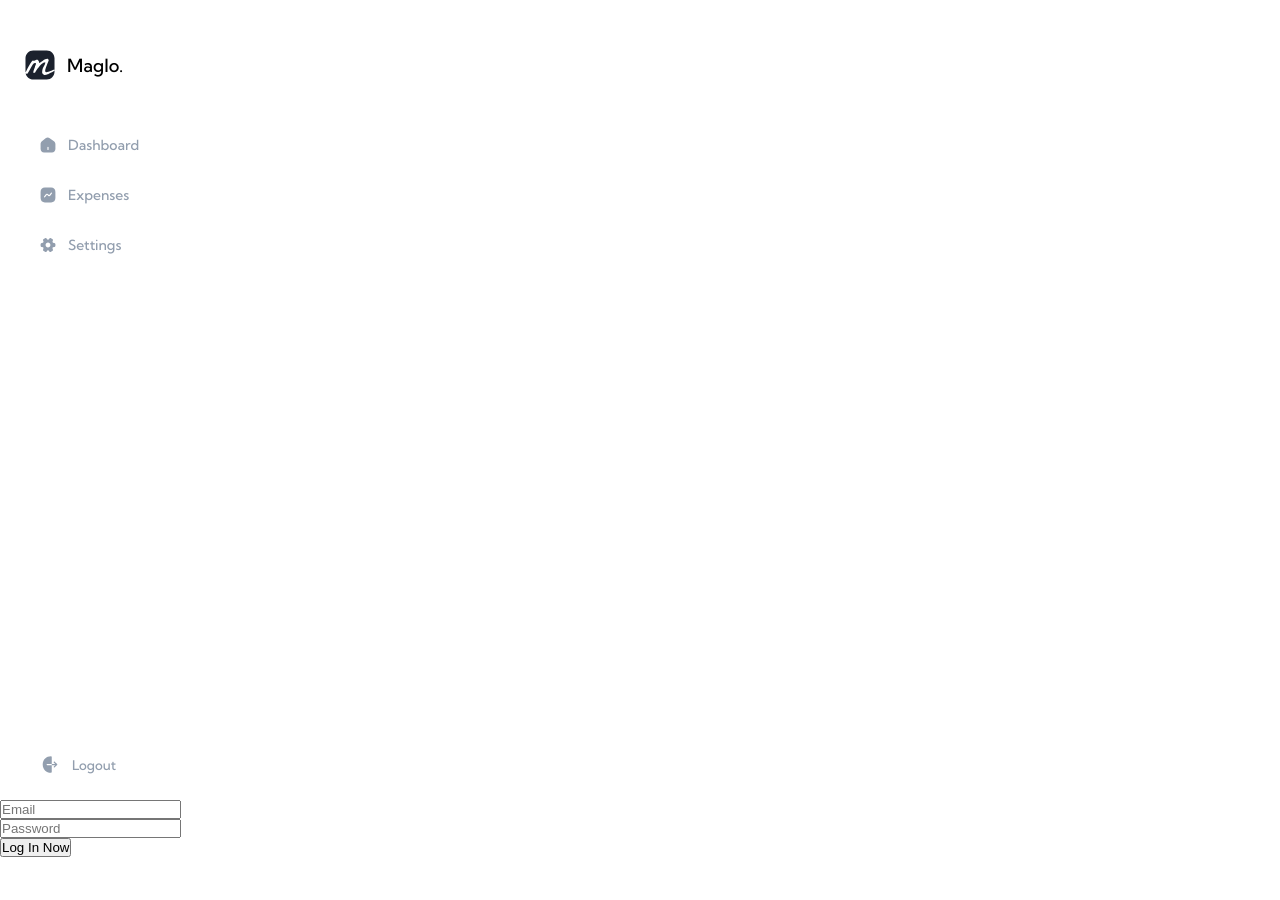
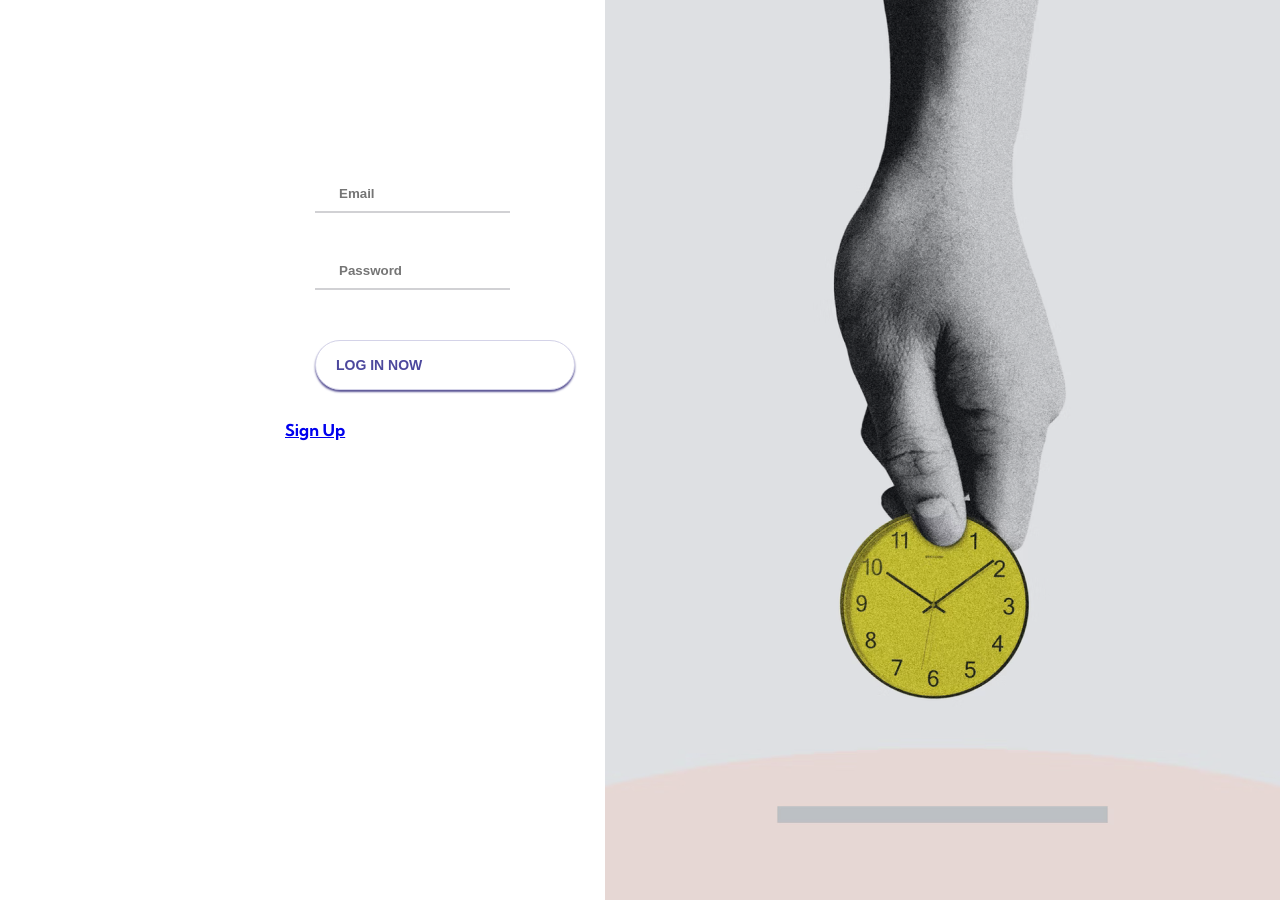
Before and after one commit to antmensch/React-Expense-Tracker, a React (Create React App) app: page /login in a window 1280 px wide. Before the commit the page ends 857 px from the top, so only its background shows below. Built offline with nearby package versions, Linux system fonts and the light colour scheme.

Commit message:
add ed login routing

```diff
--- a/src/App.js
+++ b/src/App.js
@@ -7,7 +7,7 @@ import Signup from './components/Signup/Signup'
 function App() {
   return (
     <div className="App">
-      <Navbar />
+    { window.location.pathname !== '/login' && <Navbar />}
       <Routes>
         <Route path="/login" element={<Login />}/>
         <Route path="/signup" element={<Signup />} />
--- a/src/components/Login/Login.css
+++ b/src/components/Login/Login.css
@@ -0,0 +1,61 @@
+
+
+.login-page {
+	display: flex;
+	flex-direction: row;
+    justify-content: right;
+}
+
+
+
+
+.login {
+	width: 320px;
+	padding: 30px;
+	padding-top: 156px;
+}
+
+.login__field {
+	padding: 20px 0px;
+	position: relative;
+}
+
+
+
+.login__input {
+	border: none;
+	border-bottom: 2px solid #D1D1D4;
+	background: none;
+	padding: 10px;
+	padding-left: 24px;
+	font-weight: 700;
+	width: 75%;
+	transition: .2s;
+}
+
+
+
+.login__submit {
+	background: #fff;
+	font-size: 14px;
+	margin-top: 30px;
+	padding: 16px 20px;
+	border-radius: 26px;
+	border: 1px solid #D4D3E8;
+	text-transform: uppercase;
+	font-weight: 700;
+	display: flex;
+	align-items: center;
+	width: 100%;
+	color: #4C489D;
+	box-shadow: 0px 2px 2px #5C5696;
+	cursor: pointer;
+	transition: .2s;
+}
+
+.login__submit:active,
+.login__submit:focus,
+.login__submit:hover {
+	border-color: #6A679E;
+	outline: none;
+}
--- a/src/components/Login/Login.jsx
+++ b/src/components/Login/Login.jsx
@@ -1,6 +1,20 @@
+import './Login.css'
+import { useNavigate, Link } from "react-router-dom";
+import coverLogin from './img/login-cover.png';
+
 export default function Login() {
-    //
+const navigate = useNavigate();
+
+
+function loginHandler() {
+    console.log('the user logged in')
+  	navigate('/')
+	window.location.reload()
+}
+
 	return (
+		<div className="login-page">
+			<div>
 		<form className="login">
 			<div className="login__field">
 				<input
@@ -18,9 +32,16 @@ export default function Login() {
 					placeholder="Password"
 				/>
 			</div>
-			<button className="button login__submit">
+			<button className="button login__submit" onClick={loginHandler}>
 				<span className="button__text">Log In Now</span>
 			</button>
 		</form>
+		<Link to="/signup" className="sign-up-btn">
+		<h3>Sign Up</h3>
+	</Link>
+
+			</div>
+			<img src={coverLogin} alt='cover' className="login--coverImg"/>
+	</div>
 	);
 }
```
Also changed, not shown: src/components/Login/img/login-cover.png (added), src/components/Navbar/img/dashboard.svg.
